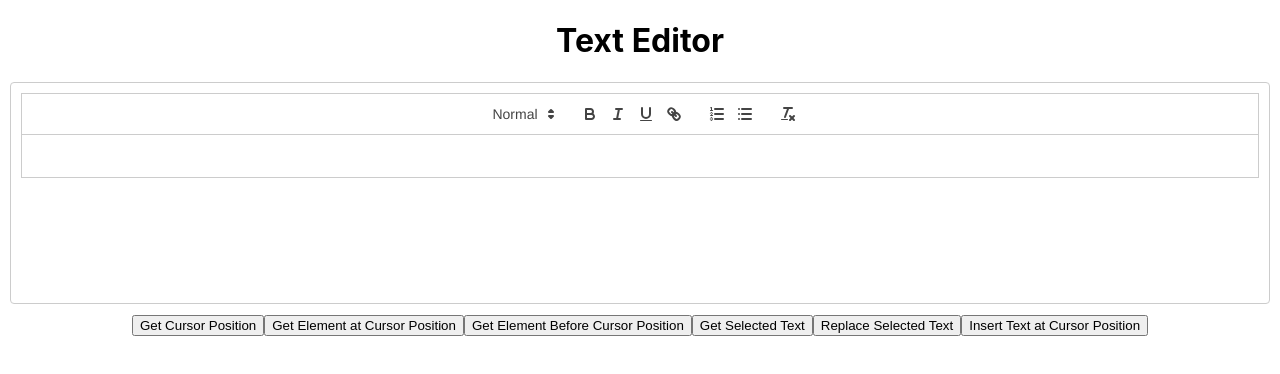
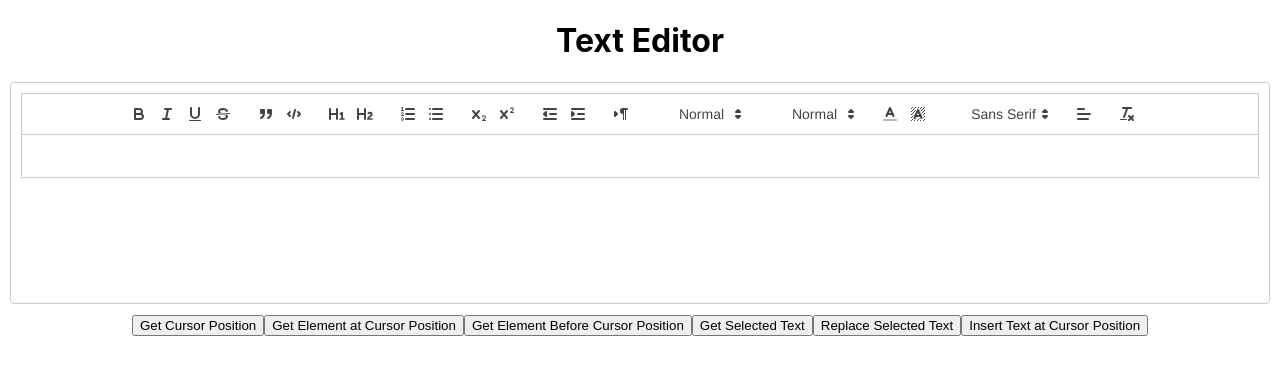
Before and after one commit to yassineayao/TextEditer-react, a React (Create React App) app: page / in a window 1280 px wide. Shown: the top 374 px of the page. Built offline with nearby package versions, Linux system fonts and the light colour scheme.

Commit message:
function

```diff
--- a/src/components/textEdit.js
+++ b/src/components/textEdit.js
@@ -11,104 +11,66 @@ function TextEditor() {
   };
 
   const getCursorPosition = () => {
-    const editor = editorRef.current;
+    const editor = editorRef.current.getEditor();
     if (!editor) return -1;
 
-    const selection = window.getSelection();
-    if (!selection || selection.rangeCount === 0) return -1;
+    const selection = editor.getSelection();
+    if (!selection || !selection.index) return -1;
 
-    const range = selection.getRangeAt(0);
-    const offset = range.startOffset;
-
-    return offset;
+    return selection.index;
   };
 
   const getElementAtCursorPosition = () => {
-    const editor = editorRef.current;
+    const editor = editorRef.current.getEditor();
     if (!editor) return null;
 
-    const selection = window.getSelection();
-    if (!selection || selection.rangeCount === 0) return null;
+    const cursorPosition = getCursorPosition();
+    if (cursorPosition === -1) return null;
 
-    const range = selection.getRangeAt(0);
-    const node = range.startContainer;
-
-    if (node.nodeType === Node.TEXT_NODE) {
-      return node.parentNode;
-    }
-
-    return node;
+    const element = editor.getLine(cursorPosition);
+    return element;
   };
 
   const getElementBeforeCursorPosition = () => {
-    const editor = editorRef.current;
+    const editor = editorRef.current.getEditor();
     if (!editor) return null;
 
-    const selection = window.getSelection();
-    if (!selection || selection.rangeCount === 0) return null;
+    const cursorPosition = getCursorPosition();
+    if (cursorPosition === -1) return null;
 
-    const range = selection.getRangeAt(0);
-    const node = range.startContainer;
-
-    if (node.nodeType === Node.TEXT_NODE) {
-      const previousSibling = node.previousSibling;
-      if (previousSibling) {
-        return previousSibling;
-      }
-      return node.parentNode;
-    }
-
-    const previousNode = node.previousSibling;
-    if (previousNode) {
-      return previousNode;
-    }
-
-    return node.parentNode;
+    const element = editor.getLine(cursorPosition - 1);
+    return element;
   };
 
   const getSelectedText = () => {
-    const selection = window.getSelection();
-    if (selection && selection.toString()) {
-      return selection.toString();
-    }
-    return '';
+    const editor = editorRef.current.getEditor();
+    if (!editor) return '';
+
+    const selection = editor.getSelection();
+    if (!selection || !selection.length) return '';
+
+    return editor.getText(selection.index, selection.length);
   };
 
   const replaceSelectedText = (newText) => {
-    const selection = window.getSelection();
-    if (selection && selection.rangeCount > 0) {
-      const range = selection.getRangeAt(0);
-      range.deleteContents();
-      range.insertNode(document.createTextNode(newText));
-    }
+    const editor = editorRef.current.getEditor();
+    if (!editor) return;
+
+    const selection = editor.getSelection();
+    if (!selection || !selection.length) return;
+
+    editor.deleteText(selection.index, selection.length);
+    editor.insertText(selection.index, newText);
   };
 
   const insertTextAtCursorPosition = (newText) => {
-    const editor = editorRef.current;
+    const editor = editorRef.current.getEditor();
     if (!editor) return;
 
-    const selection = window.getSelection();
-    if (!selection || selection.rangeCount === 0) return;
+    const selection = editor.getSelection();
+    if (!selection || !selection.length) return;
 
-    const range = selection.getRangeAt(0);
-    const node = range.startContainer;
-
-    if (node.nodeType === Node.TEXT_NODE) {
-      const text = node.nodeValue;
-      const before = text.slice(0, range.startOffset);
-      const after = text.slice(range.startOffset);
-      const updatedText = before + newText + after;
-      const updatedRange = document.createRange();
-      updatedRange.setStart(node, range.startOffset);
-      updatedRange.setEnd(node, range.startOffset + newText.length);
-      range.deleteContents();
-      range.insertNode(document.createTextNode(updatedText));
-      selection.removeAllRanges();
-      selection.addRange(updatedRange);
-    } else {
-      const textNode = document.createTextNode(newText);
-      range.insertNode(textNode);
-    }
+    editor.insertText(selection.index, newText);
   };
 
   const editorStyles = {
@@ -117,15 +79,33 @@ function TextEditor() {
     borderRadius: '4px',
     padding: '10px',
     fontSize: '16px',
-    margin: '10px'
+    margin: '10px',
+  };
+  const editorModules = {
+    toolbar: [
+      ['bold', 'italic', 'underline', 'strike'], // toggled buttons
+      ['blockquote', 'code-block'],
+      [{ header: 1 }, { header: 2 }], // custom button values
+      [{ list: 'ordered' }, { list: 'bullet' }],
+      [{ script: 'sub' }, { script: 'super' }], // superscript/subscript
+      [{ indent: '-1' }, { indent: '+1' }], // outdent/indent
+      [{ direction: 'rtl' }], // text direction
+      [{ size: ['small', false, 'large', 'huge'] }], // custom dropdown
+      [{ header: [1, 2, 3, 4, 5, 6, false] }],
+      [{ color: [] }, { background: [] }], // dropdown with defaults
+      [{ font: [] }],
+      [{ align: [] }],
+      ['clean'], // remove formatting button
+    ],
   };
 
   return (
     <div>
       <ReactQuill
         value={text}
+        onChange={handleTextChange}
+        modules={editorModules}
         style={editorStyles}
-        onChange={handleTextChange}
         ref={editorRef}
       />
       <button onClick={() => console.log(getCursorPosition())}>
```
